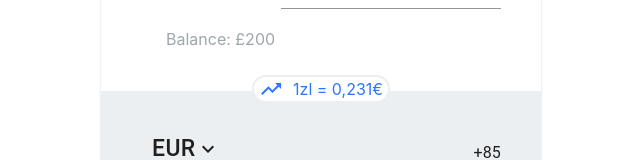
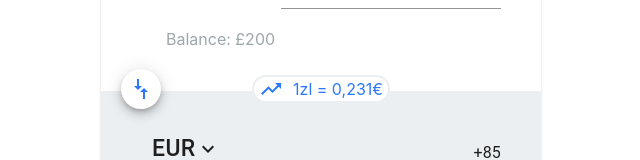
Before and after one commit to FlorianBouron/currency-exchange, a React (Create React App) app: page / in a window 1280 px wide. Shown: the part 297-457 px from the top of the page, without its empty margins (319-959 px from the left). Built offline with nearby package versions, Linux system fonts and the light colour scheme; the HTML template or start-up script is replaced by a standard one.

Commit message:
Add SwitchButton component

```diff
--- /dev/null
+++ b/src/components/SwitchButton/SwitchButton.js
@@ -0,0 +1,29 @@
+import React from "react";
+import PropTypes from "prop-types";
+import Fab from "@material-ui/core/Fab";
+import CompareArrows from "@material-ui/icons/CompareArrows";
+import styles from "./SwitchButton.module.scss";
+
+const SwitchButton = ({ className, onClick }) => {
+  return (
+    <Fab
+      aria-label="Switch"
+      className={[styles["switch-button-container"], className].join(" ")}
+      size="small"
+      onClick={onClick}
+    >
+      <CompareArrows className={styles["switch-icon"]} />
+    </Fab>
+  );
+};
+
+SwitchButton.propTypes = {
+  className: PropTypes.string,
+  onClick: PropTypes.func.isRequired
+};
+
+SwitchButton.defaultProps = {
+  className: null
+};
+
+export default SwitchButton;
--- /dev/null
+++ b/src/components/SwitchButton/SwitchButton.module.scss
@@ -0,0 +1,9 @@
+@import "../../constants/colors.scss";
+
+.switch-button-container {
+  background-color: $white !important;
+  color: $primary-blue !important;
+  .switch-icon {
+    transform: rotate(90deg);
+  }
+}
--- /dev/null
+++ b/src/components/SwitchButton/index.js
@@ -0,0 +1,3 @@
+import SwitchButton from "./SwitchButton";
+
+export default SwitchButton;
--- a/src/containers/App/App.js
+++ b/src/containers/App/App.js
@@ -3,6 +3,7 @@ import Paper from "@material-ui/core/Paper";
 import Typography from "@material-ui/core/Typography";
 import Button from "@material-ui/core/Button";
 import CurrentRate from "../../components/CurrentRate";
+import SwitchButton from "../../components/SwitchButton";
 import CurrencyContainer from "../CurrencyContainer";
 import styles from "./App.module.scss";
 
@@ -34,6 +35,10 @@ const App = () => {
           Exchange
         </Typography>
         <CurrencyContainer wallets={wallets} currentCurrency="GBP" />
+        <SwitchButton
+          className={styles["app-switch-button"]}
+          onClick={() => {}}
+        />
         <CurrentRate
           rateFrom="1zl"
           rateTo="0,231€"
--- a/src/containers/App/App.module.scss
+++ b/src/containers/App/App.module.scss
@@ -14,6 +14,13 @@
 
   .app-title {
     text-align: center;
+  }
+
+  .app-switch-button {
+    position: absolute;
+    top: calc(50% - #{px2rem(14px)});
+    transform: translate(-50%, -50%);
+    margin-left: 20px;
   }
 
   .app-current-rate {
```
Also changed, not shown: 2 other files (tests, documents, lock files or other folders).
